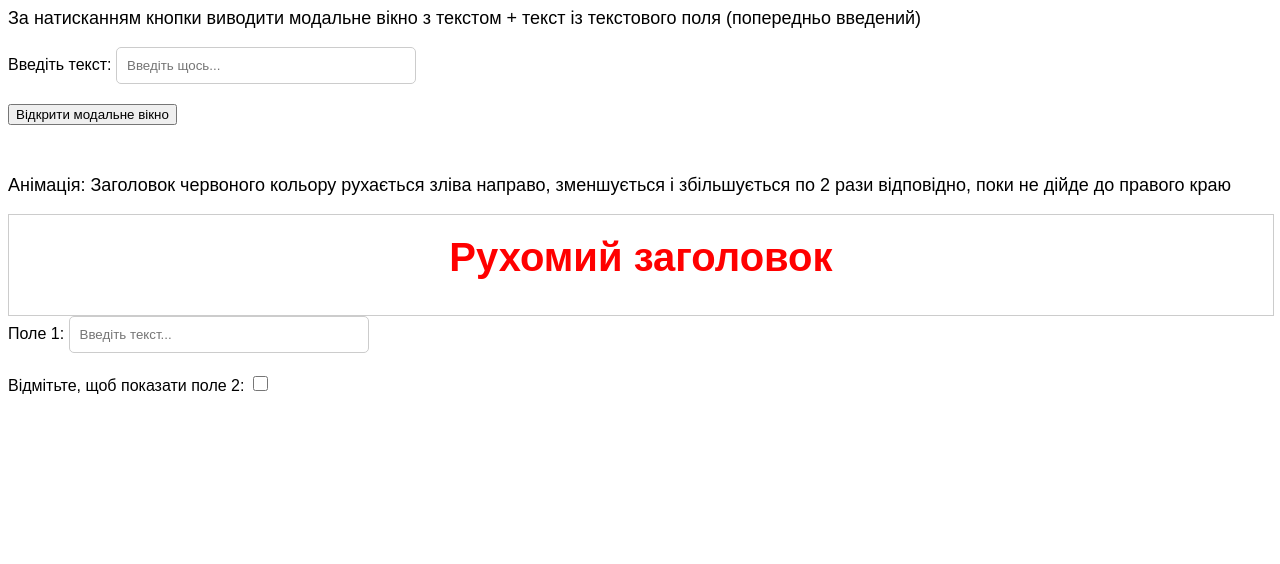
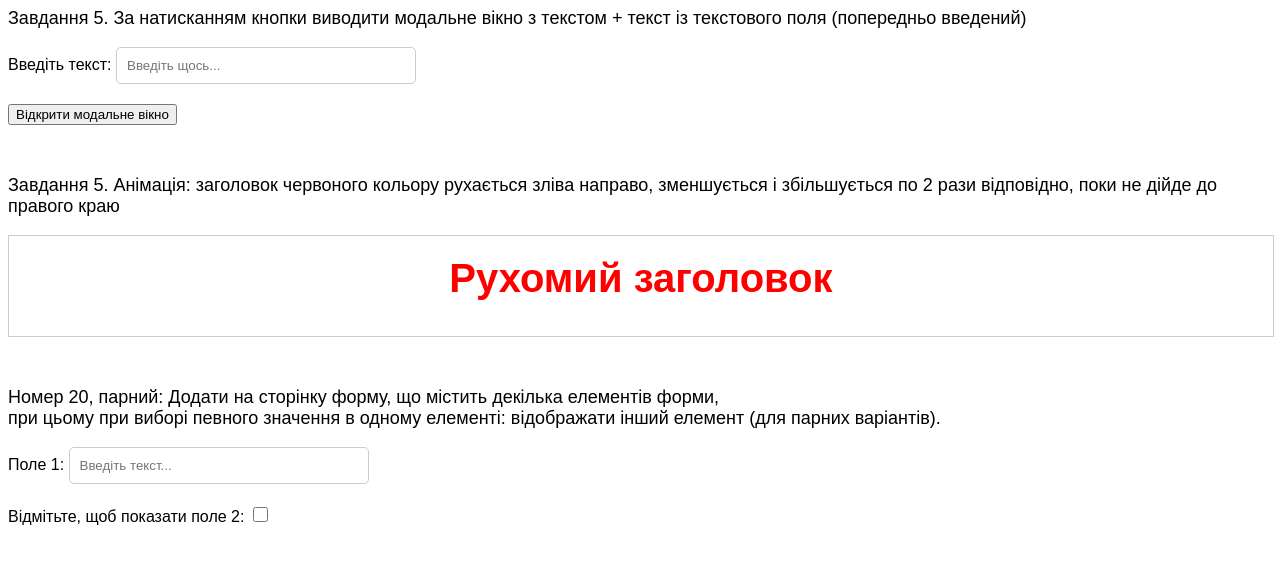
Before and after one commit to ProgEnj/ProgEnj.github.io, a plain HTML site: page docs/lab5/lab5.html in a window 1280 px wide. Drawn offline with nearby package versions, Linux system fonts and the light colour scheme.

Commit message:
Little changes in task titles

```diff
--- a/docs/lab5/lab5.html
+++ b/docs/lab5/lab5.html
@@ -7,7 +7,7 @@
 </head>
 <body>
     <p style="font-size: large;">
-        За натисканням кнопки виводити модальне вікно з текстом +
+        Завдання 5. За натисканням кнопки виводити модальне вікно з текстом +
         текст із текстового поля (попередньо введений)
     </p>
 
@@ -25,13 +25,18 @@
         </div>
     </div>
     <p style="font-size: large; margin-top: 50px;">
-        Анімація: Заголовок червоного кольору рухається зліва направо,
+        Завдання 5. Анімація: заголовок червоного кольору рухається зліва направо,
         зменшується і збільшується по 2 рази відповідно, поки
         не дійде до правого краю
     </p>
     <div class="container">
             <h1 id="animatedHeader">Рухомий заголовок</h1>
     </div>
+    <p style="font-size: large; margin-top: 50px;">
+        Номер 20, парний: Додати на сторінку форму, що містить декілька елементів форми, <br>
+        при цьому при виборі певного значення в одному елементі:
+        відображати інший елемент (для парних варіантів).
+    </p>
     <form id="dynamicForm">
             <div class="form-field">
                 <label for="firstInput">Поле 1:</label>
```
Also changed, not shown: docs/lab6/lab6.html (+9 -0 lines).
